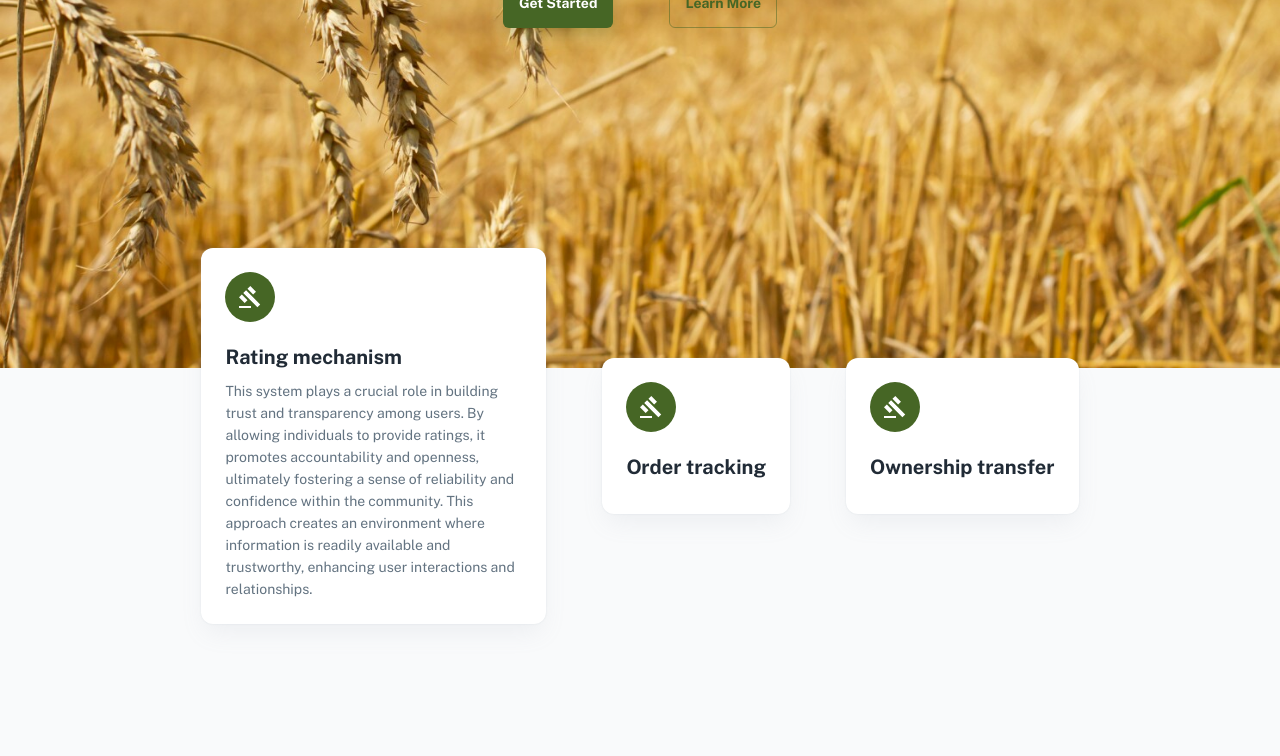
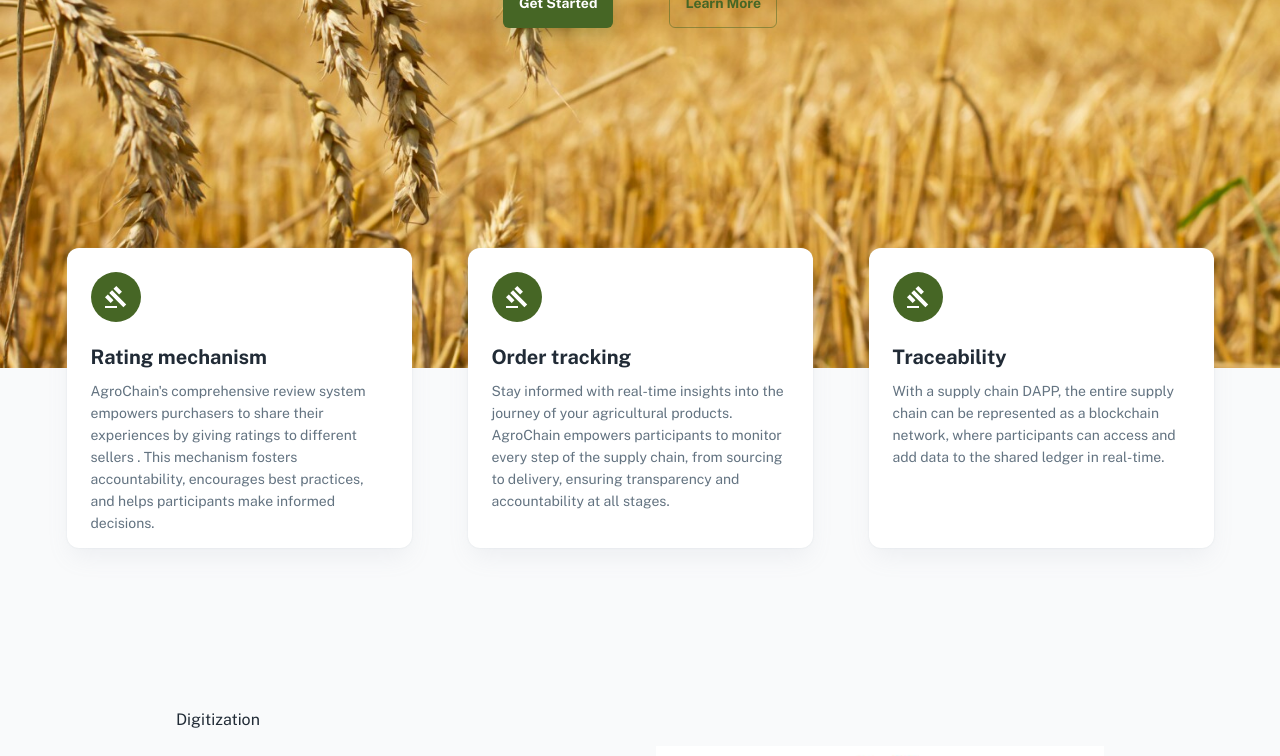
Before and after one commit to ABDULLAH-SALEEM/fydpFrontend, a React (Create React App) app: page / in a window 1280 px wide. Shown: the part 503-1259 px from the top of the page. Built offline with nearby package versions, Linux system fonts and the light colour scheme; a web font is replaced by a local one.

Commit message:
kanding page data

```diff
--- a/src/pages/Common/Components/FeatureCard.js
+++ b/src/pages/Common/Components/FeatureCard.js
@@ -22,7 +22,7 @@ const StyledGrid = styled(Grid)(({ theme }) => ({
 
 export default function FeaturesCard({ heading, description }) {
   return (
-    <Card sx={{ maxWidth: 345 }}>
+    <Card sx={{ maxWidth: 345, height:300 }}>
       <CardContent>
         <StyledGrid>
           <GavelIcon style={{ color: 'white' }} />
--- a/src/pages/Common/HomePage.js
+++ b/src/pages/Common/HomePage.js
@@ -53,10 +53,13 @@ const HomePage = () => {
         <Stack alignItems="center" flexWrap="wrap" justifyContent="center" direction="row" spacing={7}>
           <FeaturesCard
             heading="Rating mechanism"
-            description="This system plays a crucial role in building trust and transparency among users. By allowing individuals to provide ratings, it promotes accountability and openness, ultimately fostering a sense of reliability and confidence within the community. This approach creates an environment where information is readily available and trustworthy, enhancing user interactions and relationships."
+            description="AgroChain's comprehensive review system empowers purchasers to share their experiences by giving ratings to different sellers . This mechanism fosters accountability, encourages best practices, and helps participants make informed decisions."
           />
-          <FeaturesCard heading="Order tracking" description="" />
-          <FeaturesCard heading="Ownership transfer" description="" />
+          <FeaturesCard
+            heading="Order tracking"
+            description="Stay informed with real-time insights into the journey of your agricultural products. AgroChain empowers participants to monitor every step of the supply chain, from sourcing to delivery, ensuring transparency and accountability at all stages."
+          />
+          <FeaturesCard heading="Traceability" description="With a supply chain DAPP, the entire supply chain can be represented as a blockchain network, where participants can access and add data to the shared ledger in real-time." />
         </Stack>
       </Grid>
 
```
